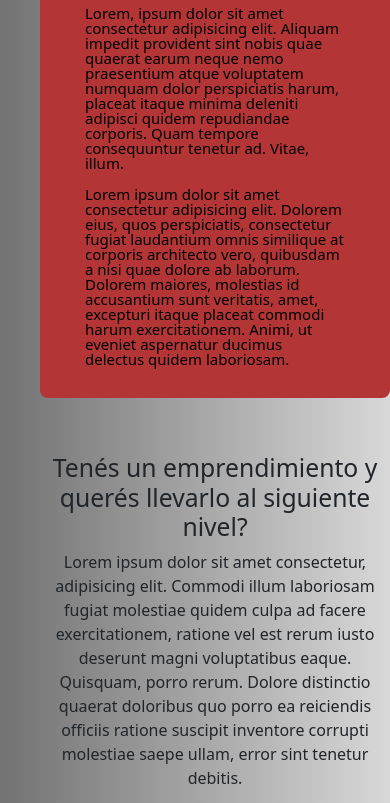
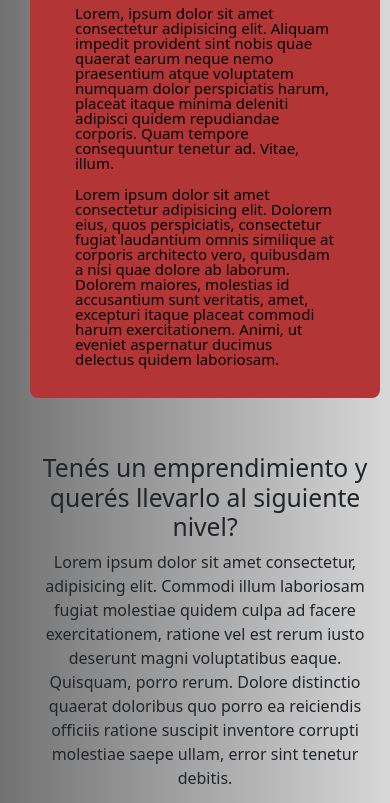
Before and after one commit to thiagodarosa/PreEntrega2ThiagoDaRosa, a plain HTML site: page index.html in a window 390 px wide. Shown: the part 683-1486 px from the top of the page. Drawn offline with nearby package versions, Linux system fonts and the light colour scheme.

Commit message:
arreglo de margen en home para vista mobile

```diff
--- a/css/styles.css
+++ b/css/styles.css
@@ -1500,7 +1500,7 @@
 
 
     .mainHome {
-        margin: 40px 40px;
+        margin: 40px 30px;
         display: grid;
         grid-template-columns: 1fr;
         grid-template-rows: 60px 200px 500px 450px 500px;
```
